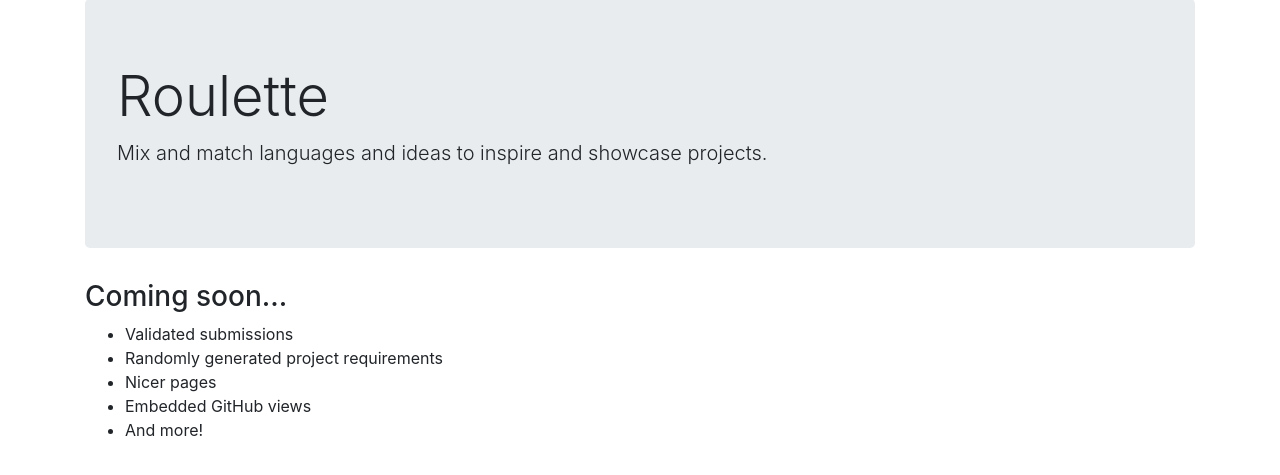
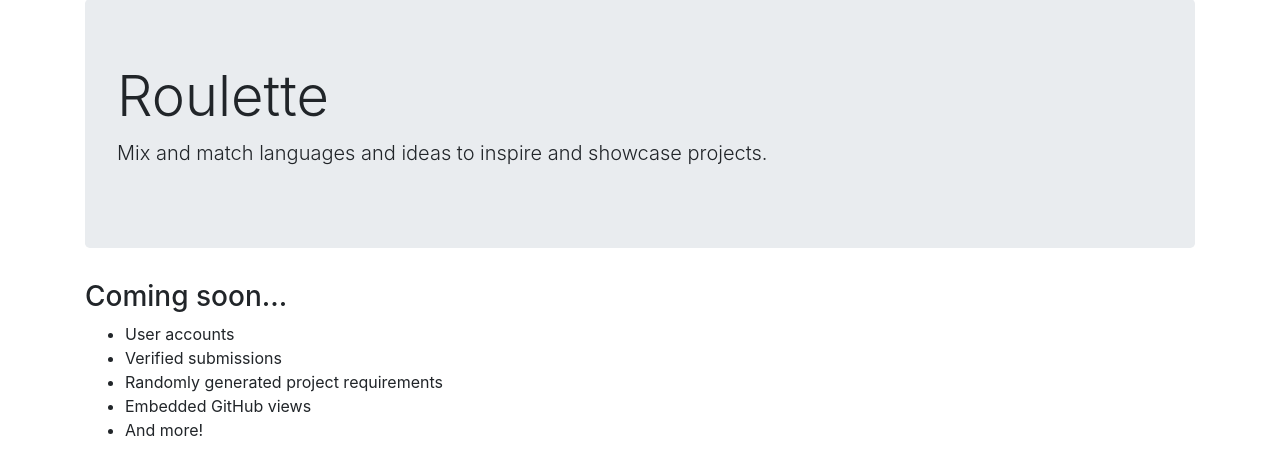
Before and after one commit to Bownairo/roulette, a Django app: page /core/ in a window 1280 px wide. Shown: the part 57-532 px from the top of the page. Run offline with Django 3.2, Linux system fonts and the light colour scheme; some libraries are stand-ins or nearby versions.

Commit message:
Update what's to come

```diff
--- a/roulette/core/templates/core/index.html
+++ b/roulette/core/templates/core/index.html
@@ -16,9 +16,9 @@
         <div class="col">
             <h3>Coming soon...</h3>
             <ul>
-                <li>Validated submissions</li>
+                <li>User accounts</li>
+                <li>Verified submissions</li>
                 <li>Randomly generated project requirements</li>
-                <li>Nicer pages</li>
                 <li>Embedded GitHub views</li>
                 <li>And more!</li>
             </ul>
```
